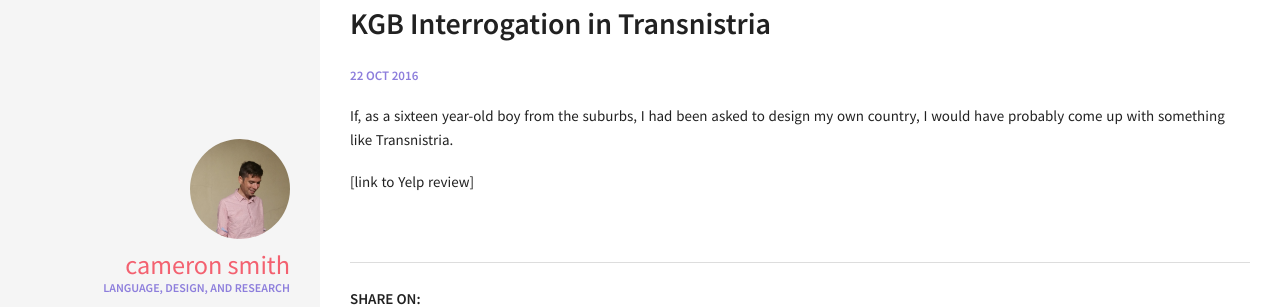
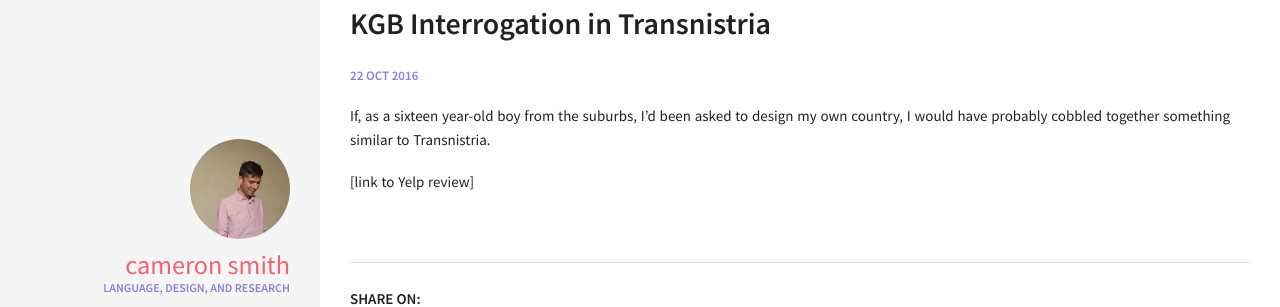
Before and after one commit to camoverride/camoverride.github.io, a Jekyll site: the page built from _posts/2016-10-22-kgb-interrogation.md, in a window 1280 px wide. Shown: the part 127-434 px from the top of the page. Built offline with Jekyll 4.4.1, drawn with Linux system fonts in a browser that asks for light colours.

Commit message:
editing KGB article

```diff
--- a/_posts/2016-10-22-kgb-interrogation.md
+++ b/_posts/2016-10-22-kgb-interrogation.md
@@ -6,7 +6,7 @@ comments: true
 ---
 
 
-If, as a sixteen year-old boy from the suburbs, I had been asked to design my own country, I would have probably come up with something like Transnistria.
+If, as a sixteen year-old boy from the suburbs, I'd been asked to design my own country, I would have probably cobbled together something similar to Transnistria.
 
 
 [link to Yelp review]
```
